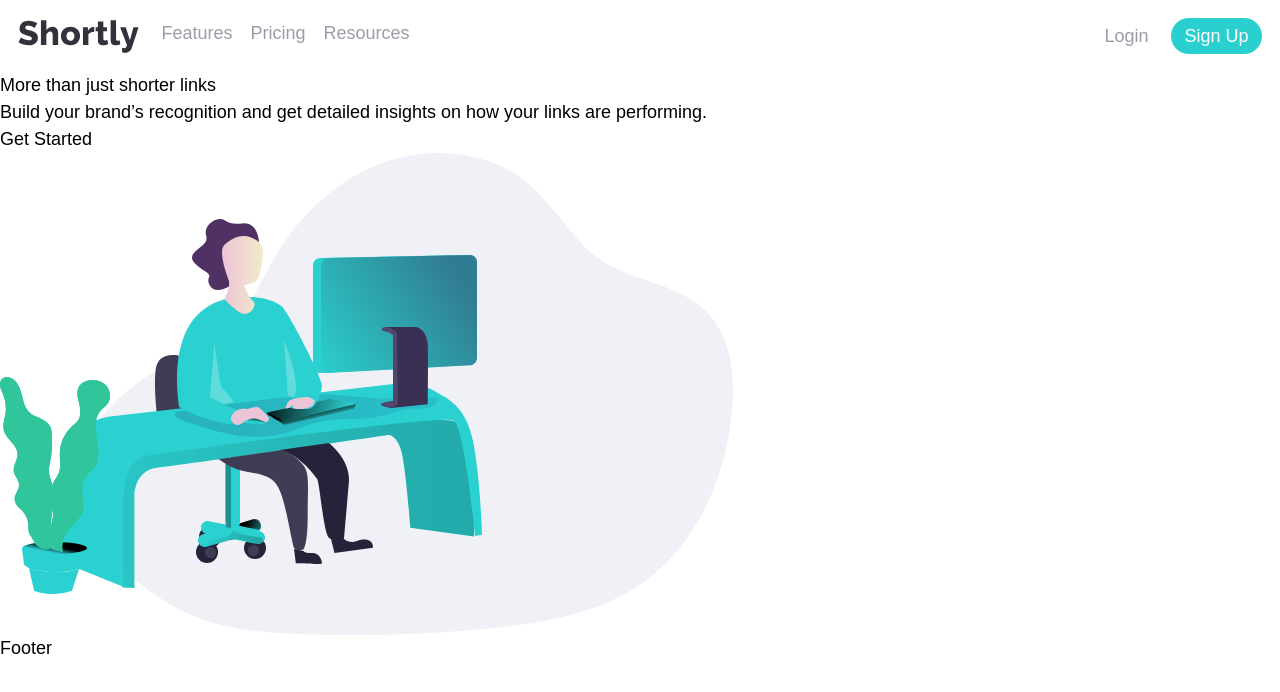
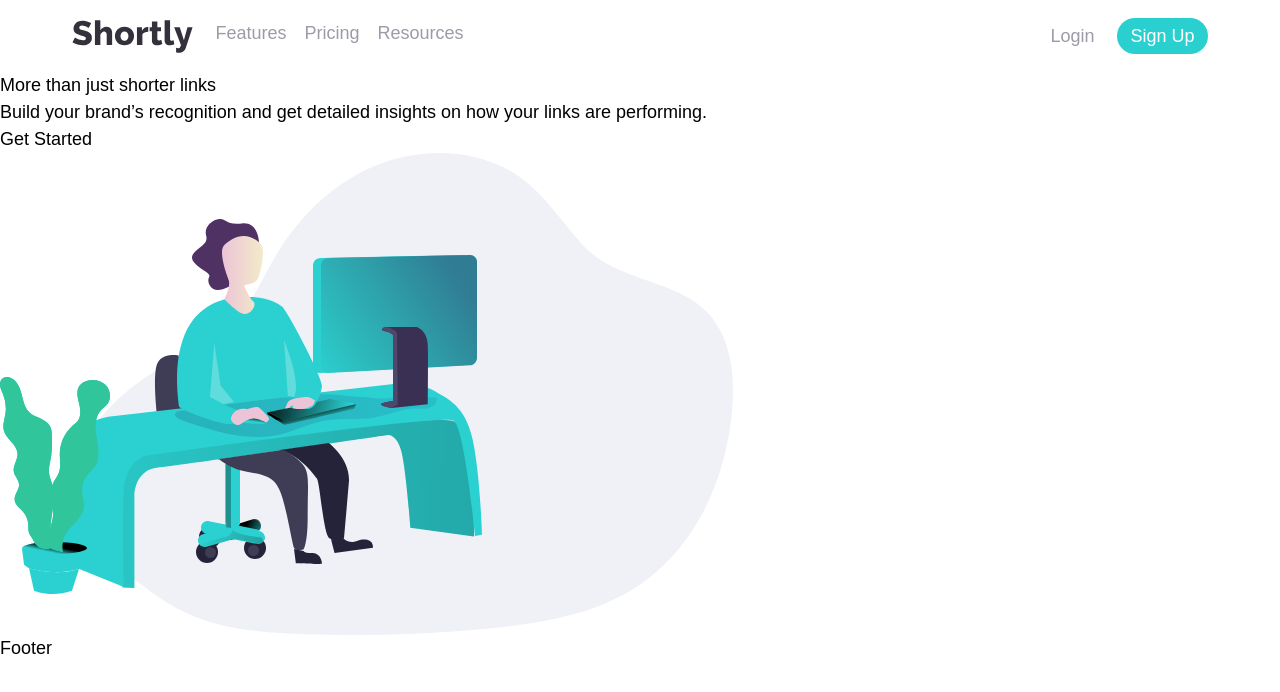
Before and after one commit to alvyynm/shortly, a React (Vite) app in the folder frontend/: page / in a window 1280 px wide. Shown: the top 692 px of the page. Built offline with nearby package versions, Linux system fonts and the light colour scheme.

Commit message:
style: add bigger horizontal padding on large screens

```diff
--- a/frontend/src/components/Navbar.jsx
+++ b/frontend/src/components/Navbar.jsx
@@ -11,7 +11,7 @@ function Navbar() {
   }
 
   return (
-    <nav className="w-full px-4 py-4 text-grayish-violet relative">
+    <nav className="w-full px-4 py-4 lg:px-16 text-grayish-violet relative">
       <div className="flex justify-between items-center gap-4">
         <div className="flex gap-5">
           <div>
```
